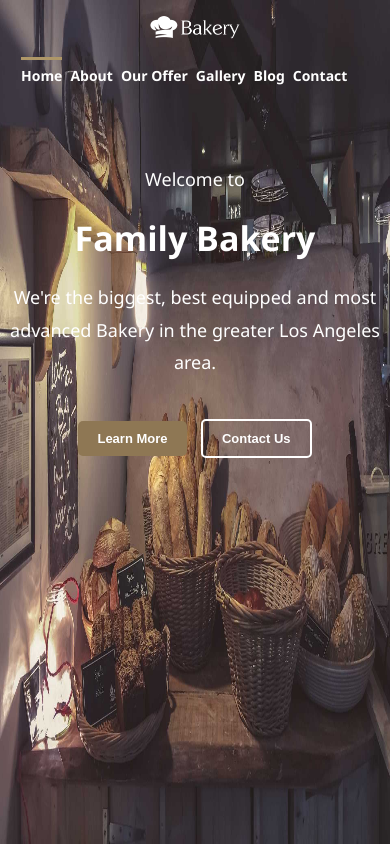
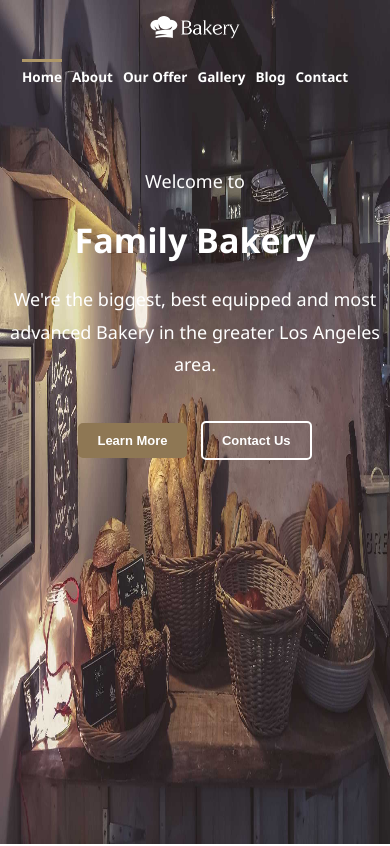
Before and after one commit to ManarAntar/Bakery, a plain HTML site: page index.html in a window 390 px wide. Shown: the top 846 px of the page. Drawn offline with Linux system fonts and the light colour scheme.

Commit message:
New Update

```diff
--- a/css/media.css
+++ b/css/media.css
@@ -22,11 +22,11 @@
         padding: 2px;
     }
     .nav-links ul li{
-        padding: 4px;
+        padding: 5px;
     }
     .nav-links ul li a{
         padding-top:6px;
-        font-size: 14px;
+        font-size: 13.5px;
         font-weight: 600;
     }
     .home-cap .btn{
```
